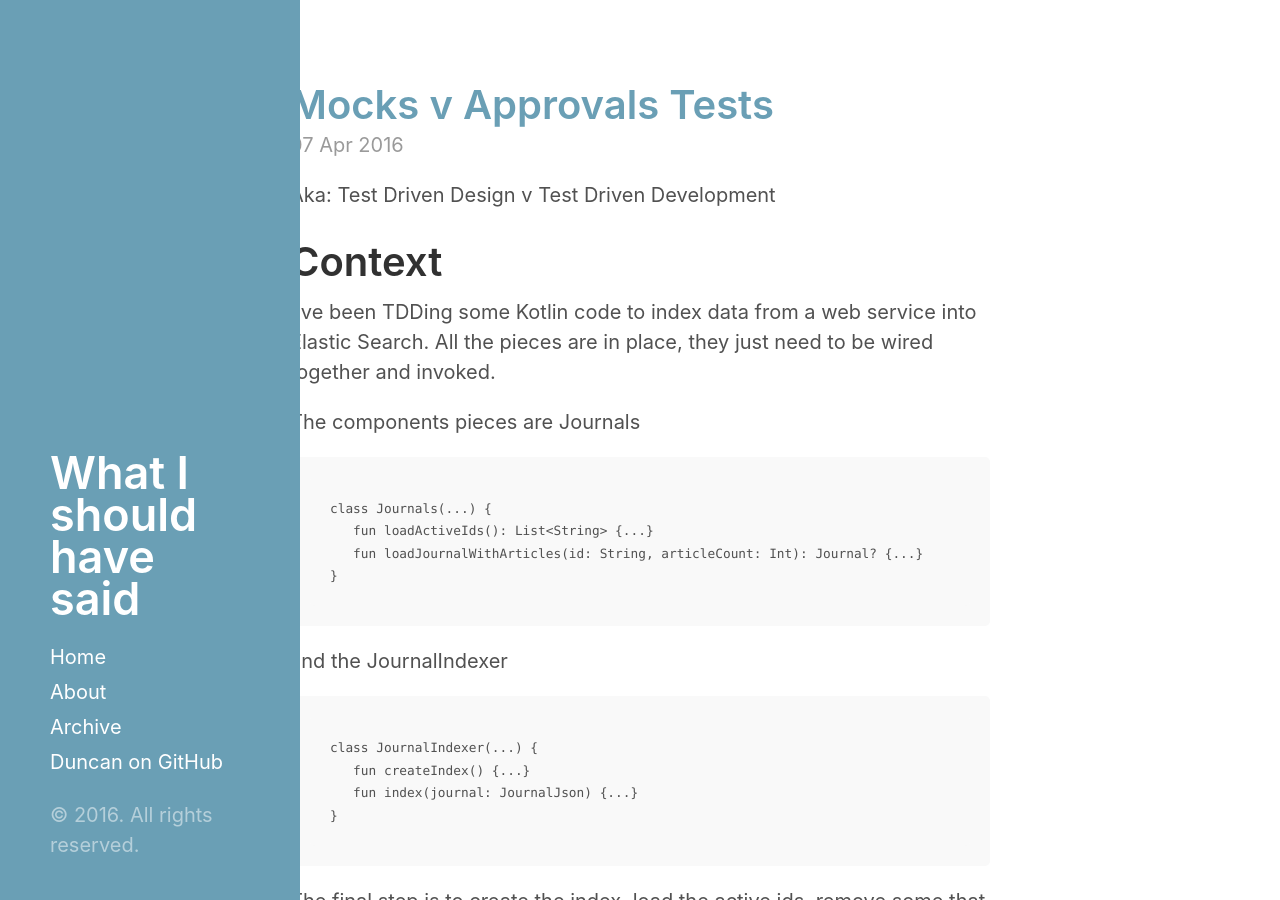
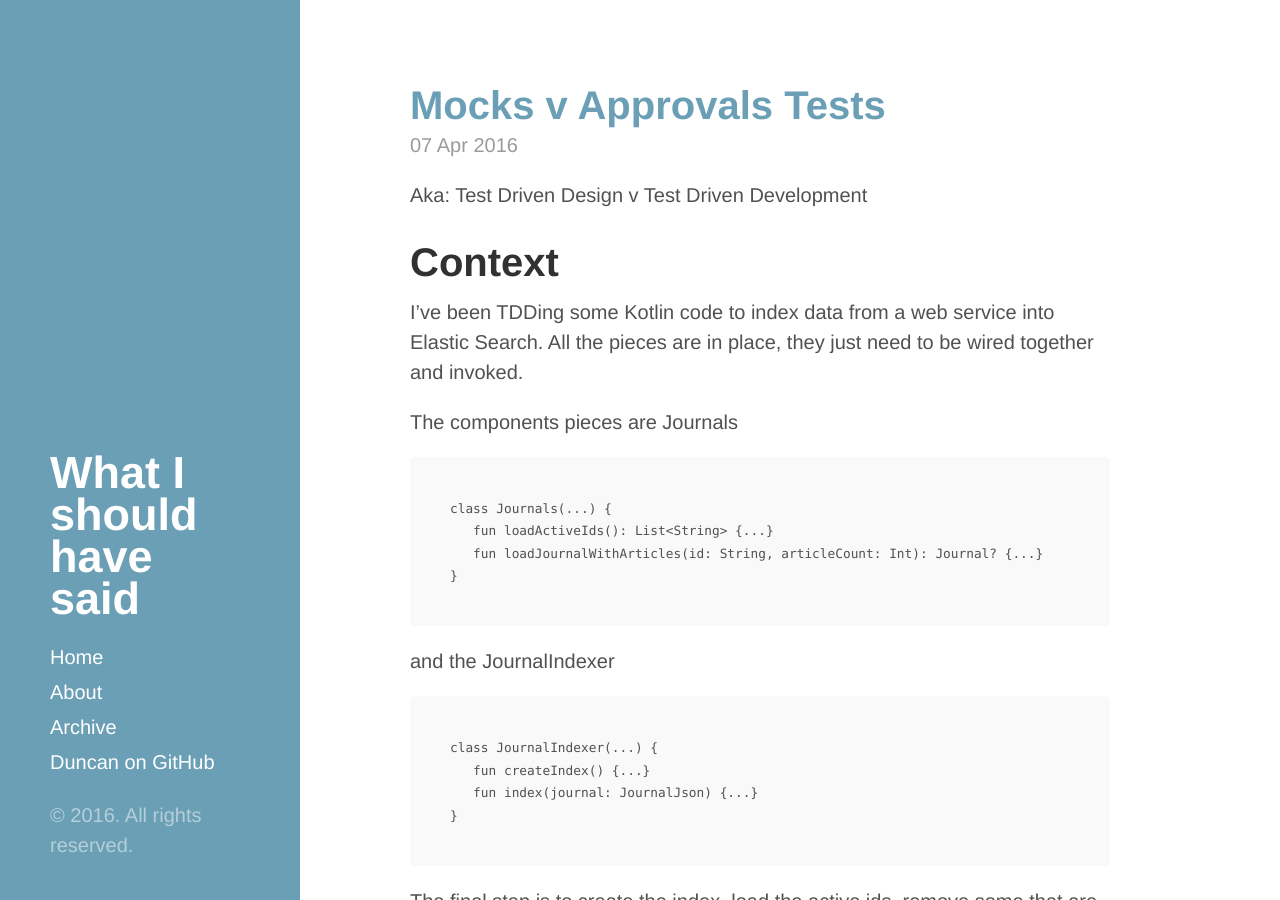
Before and after one commit to dmcg/dmcg.github.io, a Jekyll site: the page built from index.html, in a window 1280 px wide and 900 px high. Built offline with Jekyll 4.4.1, drawn with Linux system fonts in a browser that asks for light colours; the list of posts is cut into pages by our own code.

Commit message:
Fix iPad layout

```diff
--- a/_includes/head.html
+++ b/_includes/head.html
@@ -16,9 +16,9 @@
 
   <!-- CSS -->
   <!--<link rel="stylesheet" href="{{ site.baseurl }}/public/css/poole.css">-->
+  <link rel="stylesheet" href="{{ site.baseurl }}/styles.css">
   <link rel="stylesheet" href="{{ site.baseurl }}/public/css/syntax.css">
   <link rel="stylesheet" href="{{ site.baseurl }}/public/css/hyde.css">
-  <link rel="stylesheet" href="{{ site.baseurl }}/styles.css">
 
   <!-- Icons -->
   <link rel="apple-touch-icon-precomposed" sizes="144x144" href="{{ site.baseurl }}/public/apple-touch-icon-144-precomposed.png">
```
